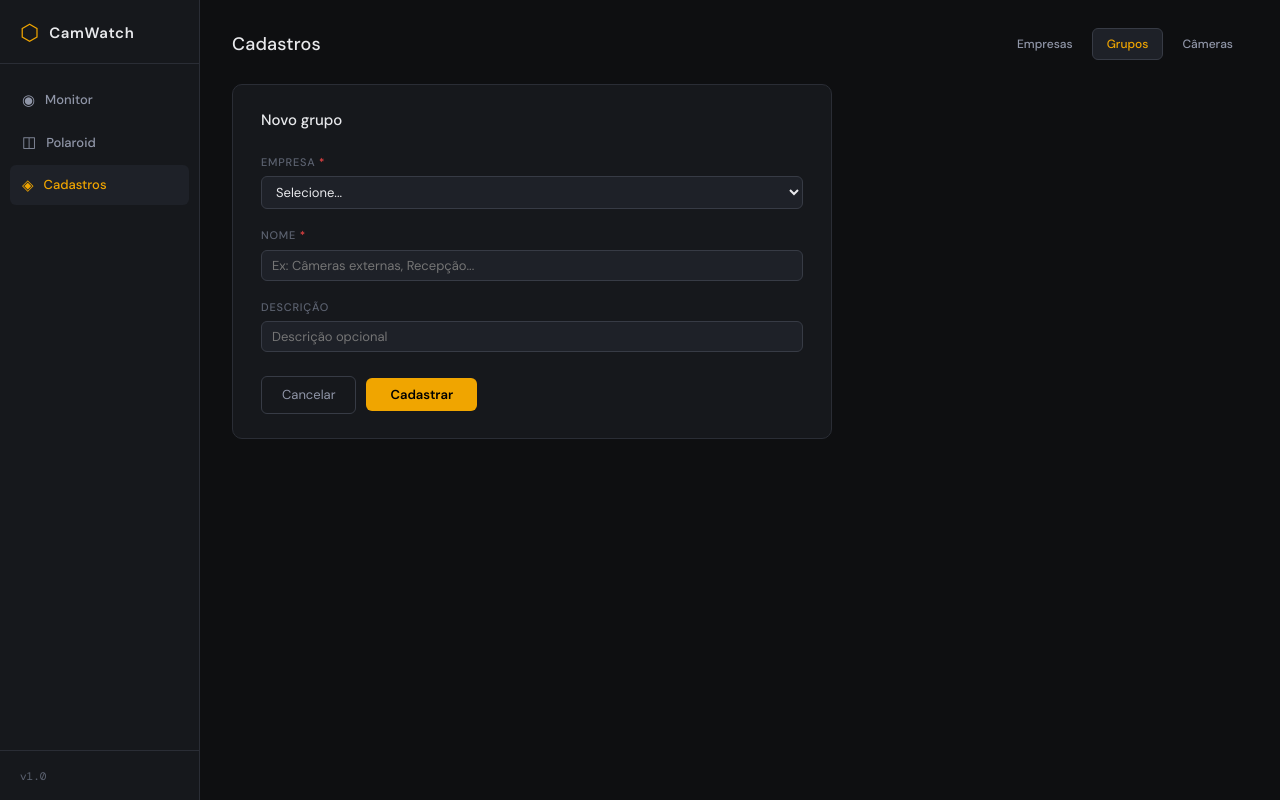
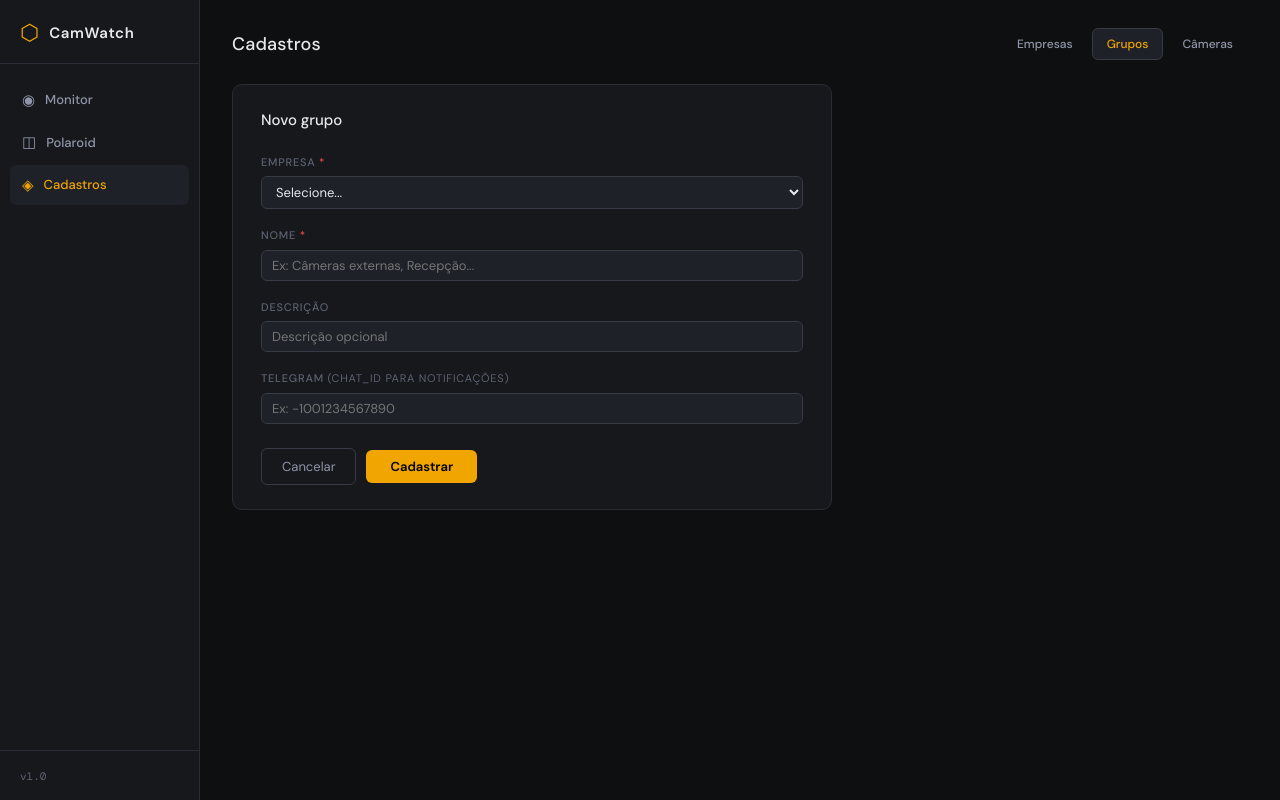
Before and after one commit to fernandofarooficial/camwatch, a Flask app: page /cadastro/grupos/novo in a window 1280 px wide. Run offline with Flask 3, Linux system fonts and the light colour scheme; some libraries are stand-ins or nearby versions.

Commit message:
Adiciona campo telegram ao grupo_camera
- Model: coluna telegram VARCHAR(20) nullable
- Rota: leitura e gravacao do campo no novo/editar grupo
- Formulario: input com hint de chat_id
- Listagem: coluna Telegram na tabela de grupos

Co-Authored-By: Claude Sonnet 4.6 <noreply@anthropic.com>

```diff
--- a/app/models.py
+++ b/app/models.py
@@ -77,6 +77,7 @@ class GrupoCamera(db.Model):
     nome       = db.Column(db.String(100), nullable=False)
     empresa_id = db.Column(db.Integer,     db.ForeignKey("empresa.id"), nullable=False)
     descricao  = db.Column(db.String(255))
+    telegram   = db.Column(db.String(20),  nullable=True)
 
     # relacionamentos
     empresa = db.relationship("Empresa", back_populates="grupos")
--- a/app/routes/cadastro.py
+++ b/app/routes/cadastro.py
@@ -86,10 +86,11 @@ def grupo_novo():
         nome       = request.form.get("nome", "").strip()
         empresa_id = request.form.get("empresa_id", type=int)
         descricao  = request.form.get("descricao", "").strip() or None
+        telegram   = request.form.get("telegram",  "").strip() or None
         if not nome or not empresa_id:
             flash("Nome e empresa são obrigatórios.", "erro")
             return render_template("cadastro/grupo_form.html", grupo=None, empresas=empresas)
-        db.session.add(GrupoCamera(nome=nome, empresa_id=empresa_id, descricao=descricao))
+        db.session.add(GrupoCamera(nome=nome, empresa_id=empresa_id, descricao=descricao, telegram=telegram))
         db.session.commit()
         flash("Grupo cadastrado com sucesso.", "ok")
         return redirect(url_for("cadastro.grupos"))
@@ -109,6 +110,7 @@ def grupo_editar(id):
         grupo.nome       = nome
         grupo.empresa_id = empresa_id
         grupo.descricao  = request.form.get("descricao", "").strip() or None
+        grupo.telegram   = request.form.get("telegram",  "").strip() or None
         db.session.commit()
         flash("Grupo atualizado.", "ok")
         return redirect(url_for("cadastro.grupos"))
--- a/app/templates/cadastro/grupo_form.html
+++ b/app/templates/cadastro/grupo_form.html
@@ -40,6 +40,14 @@
              maxlength="255">
     </div>
 
+    <div class="form-row">
+      <label for="telegram">Telegram <span class="form-hint">(chat_id para notificações)</span></label>
+      <input type="text" id="telegram" name="telegram"
+             value="{{ grupo.telegram if grupo else '' }}"
+             placeholder="Ex: -1001234567890"
+             maxlength="20">
+    </div>
+
     <div class="form-acoes">
       <a href="{{ url_for('cadastro.grupos') }}" class="btn-cancelar">Cancelar</a>
       <button type="submit" class="btn-salvar">
--- a/app/templates/cadastro/grupos.html
+++ b/app/templates/cadastro/grupos.html
@@ -15,6 +15,7 @@
         <th>Nome</th>
         <th>Empresa</th>
         <th>Descrição</th>
+        <th>Telegram</th>
         <th>Câmeras</th>
         <th>Ações</th>
       </tr>
@@ -25,6 +26,7 @@
         <td>{{ g.nome }}</td>
         <td class="td-muted">{{ g.empresa.nome }}</td>
         <td class="td-muted">{{ g.descricao or '—' }}</td>
+        <td class="td-mono">{{ g.telegram or '—' }}</td>
         <td class="td-mono">{{ g.cameras.count() }}</td>
         <td class="td-acoes">
           <a href="{{ url_for('cadastro.grupo_editar', id=g.id) }}" class="btn-acao">Editar</a>
```
